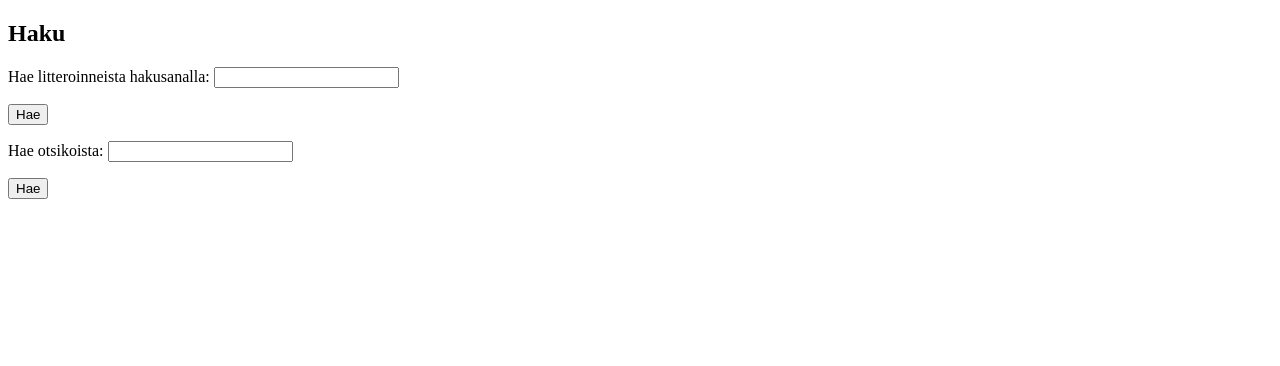
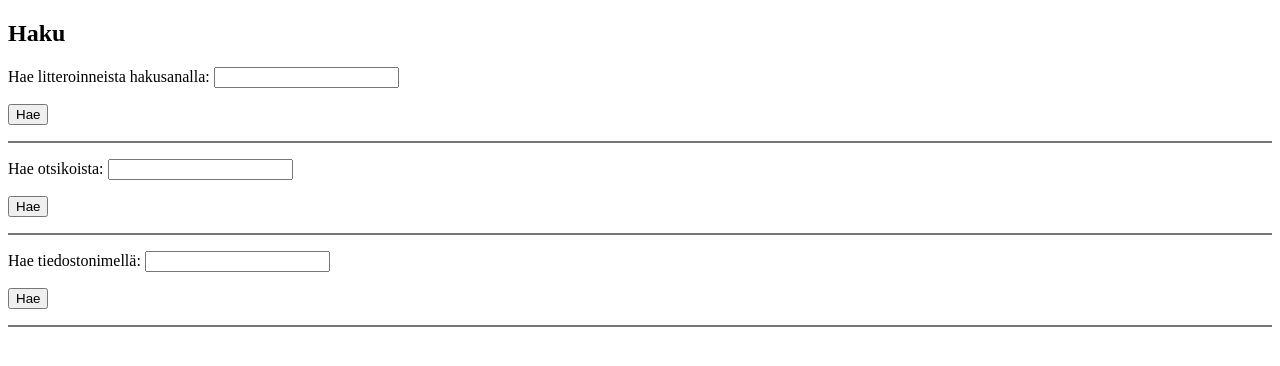
Before and after one commit to jduude/Ai-litteroinnit, a Flask app: page /search in a window 1280 px wide. Shown: the top 366 px of the page. Run offline with Flask 3, Linux system fonts and the light colour scheme.

Commit message:
add search with file name

```diff
--- a/app.py
+++ b/app.py
@@ -152,6 +152,14 @@ def search_titles():
     if not query:
         query = ""
     results = transcriptions.search_titles(query) if query else []
+    return render_template("search.html", query=query, title_search_results=results)
+
+@app.route("/search_file_name")
+def search_file_name():
+    query = request.args.get("query")
+    if not query:
+        query = ""
+    results = transcriptions.search_file_name(query) if query else []
     return render_template("search.html", query=query, title_search_results=results)
 
 
--- a/templates/search.html
+++ b/templates/search.html
@@ -17,6 +17,11 @@
             color: #777;
             font-size: 80%;
         }
+
+        .search-section {
+            border-bottom: #777 solid 2px;
+            padding-bottom: 1rem;
+        }
     </style>
 </head>
 
@@ -24,7 +29,7 @@
     <div>
 
         <h2>Haku</h2>
-        <div>
+        <div class="search-section">
             <form action="/search" method="get">
                 <p>
                     Hae litteroinneista hakusanalla:
@@ -37,7 +42,7 @@
                 <input type="submit" value="Hae" />
             </form>
         </div>
-        <div>
+        <div class="search-section">
             <form action="/search_titles" method="get">
                 <p>
                     Hae otsikoista:
@@ -50,8 +55,21 @@
                 <input type="submit" value="Hae" />
             </form>
         </div>
+        <div class="search-section">
+            <form action="/search_file_name" method="get">
+                <p>
+                    Hae tiedostonimellä:
+                    {% if query %}
+                    <input type="text" name="query" value="{{ query }}" />
+                    {% else %}
+                    <input type="text" name="query" />
+                    {% endif %}
+                </p>
+                <input type="submit" value="Hae" />
+            </form>
+        </div>
         {% if query %}
-        <hr />
+
         <h2>Tulokset</h2>
         {% if results %}
         <h3>Hakutulokset tekteistä</h3>
@@ -70,12 +88,13 @@
 
 
         {% if title_search_results %}
-        <h3>Hakutulokset otsikoista</h3>
+        <h3>Litterointi hakutulokset </h3>
         <ul>
             {% for result in title_search_results %}
             <li>
                 <a href="/transcription/{{ result.id }}">{{ result.id }}</a>
                 <span class="result_text"> {{ result.title }} </span>
+                <span class="result_text"> {{ result.source_path }} </span>
             </li>
             {% endfor %}
         </ul>
```
Also changed, not shown: transcriptions.py (+9 -0 lines).
